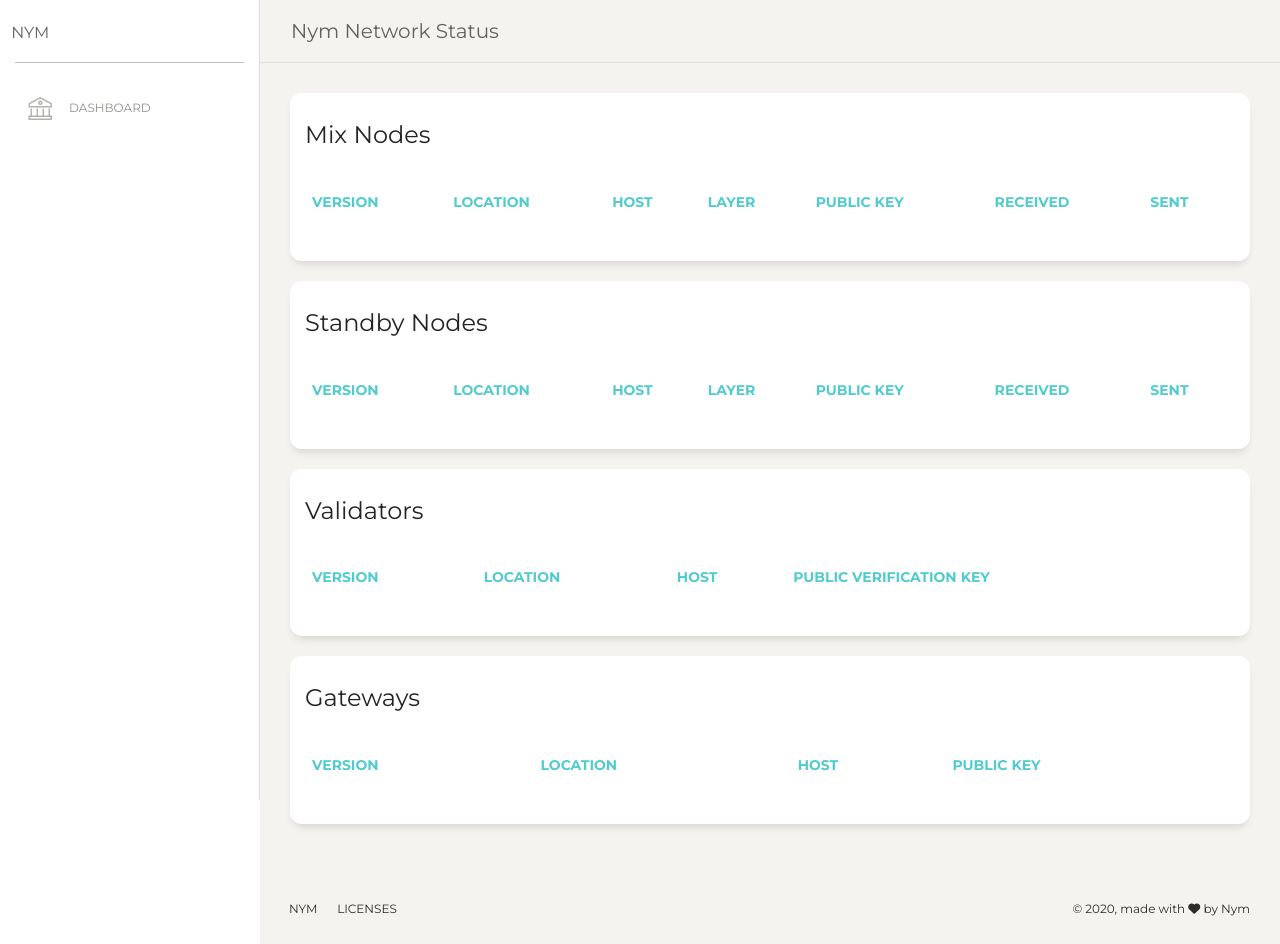
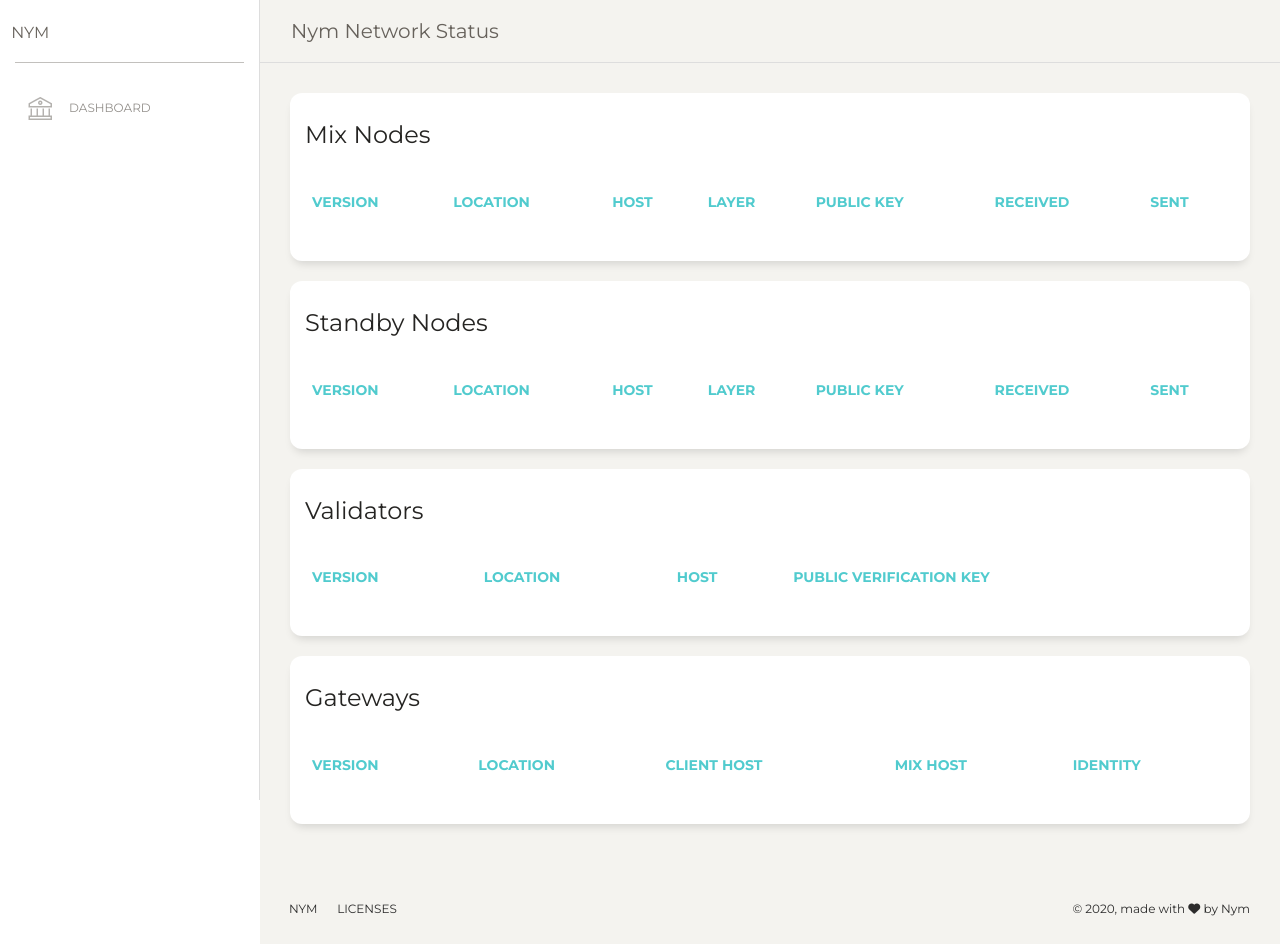
Before and after one commit to nymtech/nym-web-dashboard, a plain HTML site: page index.html in a window 1280 px wide. Drawn offline with Linux system fonts and the light colour scheme; no server answers.

Commit message:
Gateway display fix

```diff
--- a/assets/js/main.js
+++ b/assets/js/main.js
@@ -89,8 +89,9 @@
     var $tr = $('<tr>').append(
       $('<td>').text(DOMPurify.sanitize(node.version)),
       $('<td>').text(DOMPurify.sanitize(node.location)),
+      $('<td>').text(DOMPurify.sanitize(node.clientListener)),
       $('<td>').text(DOMPurify.sanitize(node.mixnetListener)),
-      $('<td>').text(DOMPurify.sanitize(node.pubKey)),
+      $('<td>').text(DOMPurify.sanitize(node.identityKey)),
     ).appendTo('#gatewaynodes-list');
   });
 }
--- a/index.html
+++ b/index.html
@@ -270,10 +270,13 @@
                           Location
                         </th>
                         <th>
-                          Host
+                          Client Host
                         </th>
                         <th>
-                          Public Key
+                          Mix Host
+                        </th>
+                        <th>
+                          Identity
                         </th>
                       </tr>
                     </thead>
```
